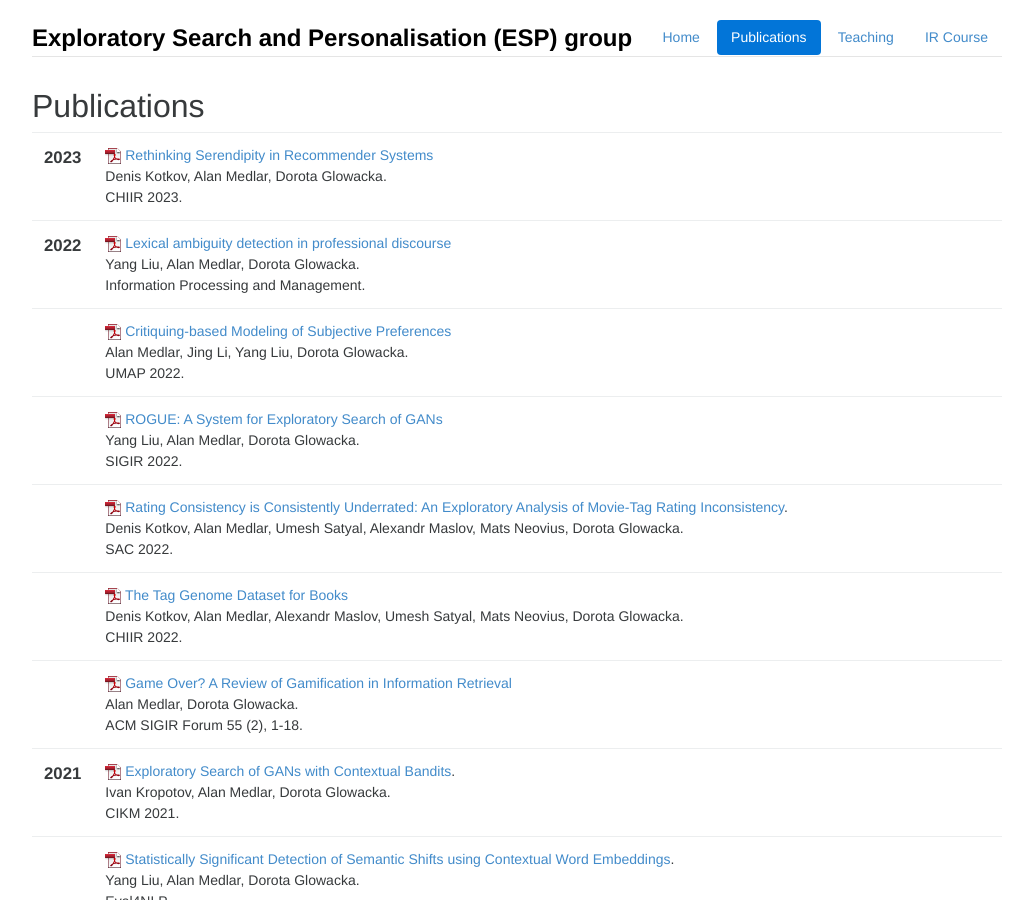
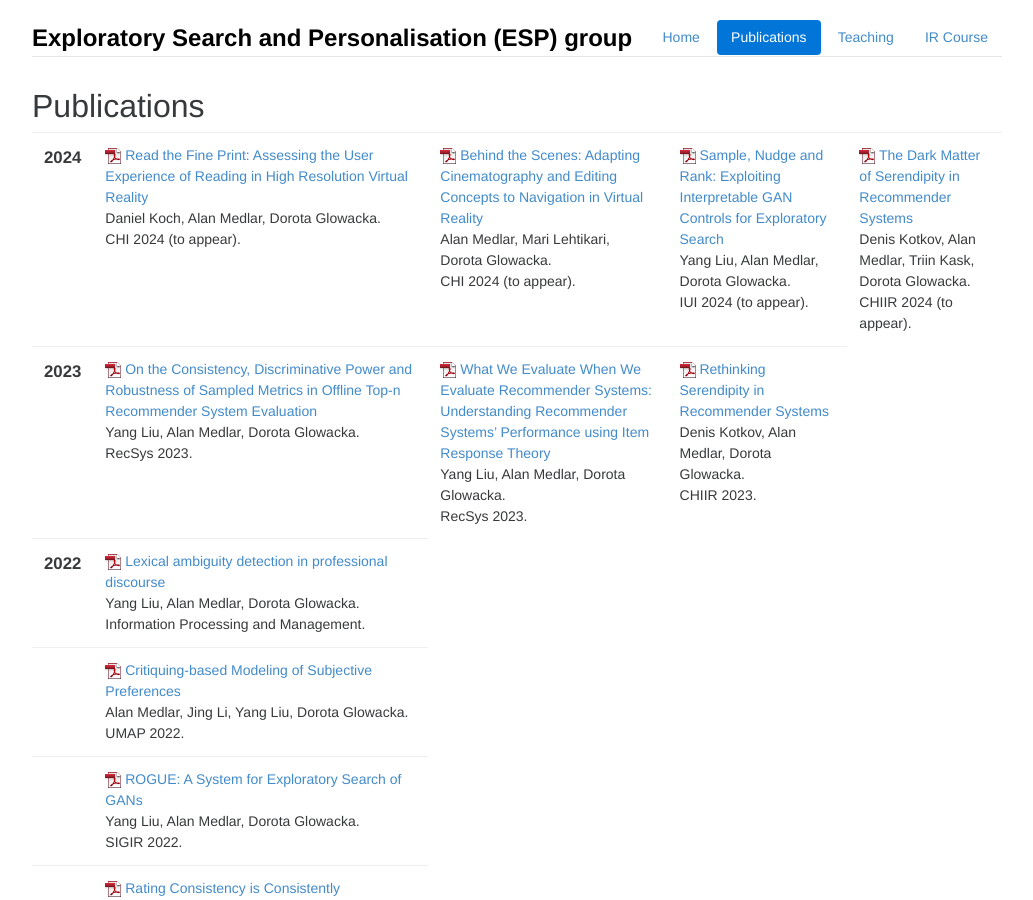
Before and after one commit to ajm/group-website, a Jekyll site: the page built from publications.html, in a window 1280 px wide and 900 px high. Shown: the whole window, without its empty margins (123-1156 px from the left). Built offline with Jekyll 4.4.1, drawn with Linux system fonts in a browser that asks for light colours; nearby versions of some CDN libraries.

Commit message:
2024 refresh

```diff
--- a/_includes/pubs.html
+++ b/_includes/pubs.html
@@ -3,8 +3,97 @@
 
     <tr>
         <td>
+            <span class="date"><big><strong>2024</strong></big><br /></span>
+        </td>
+
+        <td class="publication">
+            <span class="pubtitle">
+                <img src="img/pdficon_small.png" width="16" height="16" alt="PDF" />
+                <a href="#">Read the Fine Print: Assessing the User Experience of Reading in High Resolution Virtual Reality</a>
+            </span><br />
+            <span class="authors">
+                Daniel Koch, Alan Medlar, Dorota Glowacka.
+            </span><br /><span class="venuetype"></span><span class="venue">CHI 2024 (to appear)</span>.
+            <br />
+            <span class="links">
+            </span>
+        </td>
+
+        <td class="publication">
+            <span class="pubtitle">
+                <img src="img/pdficon_small.png" width="16" height="16" alt="PDF" />
+                <a href="#">Behind the Scenes: Adapting Cinematography and Editing Concepts to Navigation in Virtual Reality</a>
+            </span><br />
+            <span class="authors">
+                Alan Medlar, Mari Lehtikari, Dorota Glowacka.
+            </span><br /><span class="venuetype"></span><span class="venue">CHI 2024 (to appear)</span>.
+            <br />
+            <span class="links">
+            </span>
+        </td>
+
+        <td class="publication">
+            <span class="pubtitle">
+                <img src="img/pdficon_small.png" width="16" height="16" alt="PDF" />
+                <a href="#">Sample, Nudge and Rank: Exploiting Interpretable GAN Controls for Exploratory Search</a>
+            </span><br />
+            <span class="authors">
+                Yang Liu, Alan Medlar, Dorota Glowacka.
+            </span><br /><span class="venuetype"></span><span class="venue">IUI 2024 (to appear)</span>.
+            <br />
+            <span class="links">
+            </span>
+        </td>
+
+        <td class="publication">
+            <span class="pubtitle">
+                <img src="img/pdficon_small.png" width="16" height="16" alt="PDF" />
+                <a href="#">The Dark Matter of Serendipity in Recommender Systems</a>
+            </span><br />
+            <span class="authors">
+                Denis Kotkov, Alan Medlar, Triin Kask, Dorota Glowacka.
+            </span><br /><span class="venuetype"></span><span class="venue">CHIIR 2024 (to appear)</span>.
+            <br />
+            <span class="links">
+            </span>
+        </td>
+    </tr>
+
+
+
+
+
+    <tr>
+        <td>
             <span class="date"><big><strong>2023</strong></big><br /></span>
         </td>
+
+        <td class="publication">
+            <span class="pubtitle">
+                <img src="img/pdficon_small.png" width="16" height="16" alt="PDF" />
+                <a href="https://dl.acm.org/doi/abs/10.1145/3604915.3610651">On the Consistency, Discriminative Power and Robustness of Sampled Metrics in Offline Top-n Recommender System Evaluation</a>
+            </span><br />
+            <span class="authors">
+                Yang Liu, Alan Medlar, Dorota Glowacka.
+            </span><br /><span class="venuetype"></span><span class="venue">RecSys 2023</span>.
+            <br />
+            <span class="links">
+            </span>
+        </td>
+
+        <td class="publication">
+            <span class="pubtitle">
+                <img src="img/pdficon_small.png" width="16" height="16" alt="PDF" />
+                <a href="https://dl.acm.org/doi/abs/10.1145/3604915.3608809">What We Evaluate When We Evaluate Recommender Systems: Understanding Recommender Systems’ Performance using Item Response Theory</a>
+            </span><br />
+            <span class="authors">
+                Yang Liu, Alan Medlar, Dorota Glowacka.
+            </span><br /><span class="venuetype"></span><span class="venue">RecSys 2023</span>.
+            <br />
+            <span class="links">
+            </span>
+        </td>
+
         <td class="publication">
             <span class="pubtitle">
                 <img src="img/pdficon_small.png" width="16" height="16" alt="PDF" />
--- a/index.html
+++ b/index.html
@@ -12,7 +12,8 @@ role_remain:
 ---
 
 <div class="jumbotron">
-    <p>We use <b>reinforcement learning</b> and <b>user modelling</b> to develop practical systems that help users navigate massive data sets interactively. The research interests of the group include personalisation, <a href="https://doi.org/10.1002/asi.23617">exploratory search</a>, <a href="http://doi.acm.org/10.1145/3025171.3025205">experimental design</a> and <a href="http://doi.acm.org/10.1145/3020165.3022141">evaluation methodology</a>. Our research is published in top venues for information retrieval and human-computer interaction.
+    <p>We work on the intersection of machine learning, information retrieval and human-computer interaction. In particular, we focus on all aspects of recommendation, user modelling and personalisation.
+    <!--<p>We use <b>reinforcement learning</b> and <b>user modelling</b> to develop practical systems that help users navigate massive data sets interactively. The research interests of the group include personalisation, <a href="https://doi.org/10.1002/asi.23617">exploratory search</a>, <a href="http://doi.acm.org/10.1145/3025171.3025205">experimental design</a> and <a href="http://doi.acm.org/10.1145/3020165.3022141">evaluation methodology</a>. Our research is published in top venues for information retrieval and human-computer interaction.-->
     We are part of the <a href="https://www.helsinki.fi/en/computer-science">Department of Computer Science</a> at the <a href="https://www.helsinki.fi/en/">University of Helsinki</a>.</p>
     <p><b>Representative publications:</b></p>
     <p><img src="img/pdficon_small.png" width="16" height="16" alt="PDF" />
```
Also changed, not shown: _data/people.yml (+0 -8 lines), _posts/2023-07-21-recsysaccept.md (added, +8 -0 lines), _posts/2023-09-21-recsys23.md (added, +13 -0 lines), _posts/2023-10-26-peopleflow.md (added, +8 -0 lines), _posts/2023-12-12-chiiraccept.md (added, +8 -0 lines), _posts/2023-12-14-iuiaccept.md (added, +8 -0 lines), _posts/2023-12-20-researcheroftheyear.md (added, +6 -0 lines), _posts/2024-01-20-chiaccept.md (added, +8 -0 lines), _posts/2024-03-01-chiaccept.md (added, +8 -0 lines).
